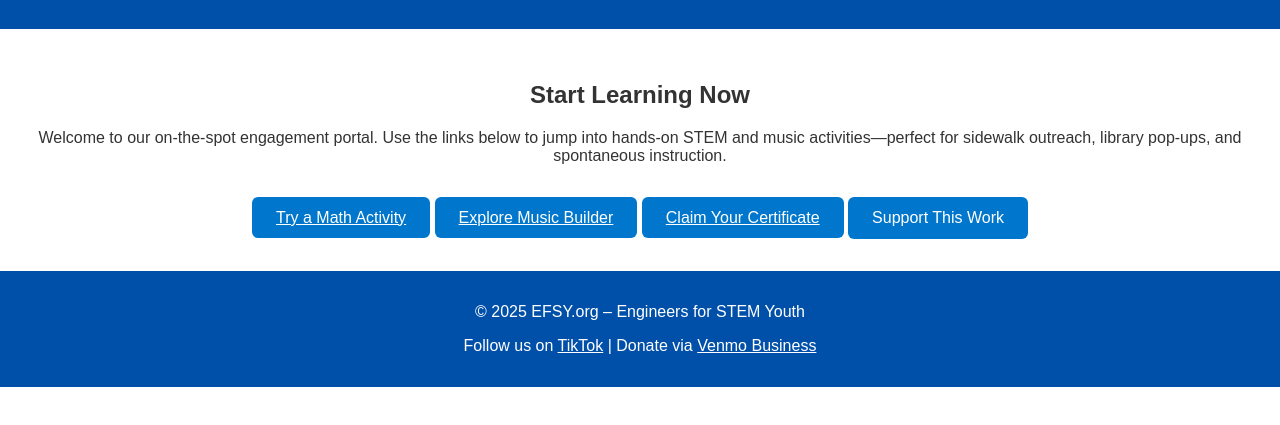
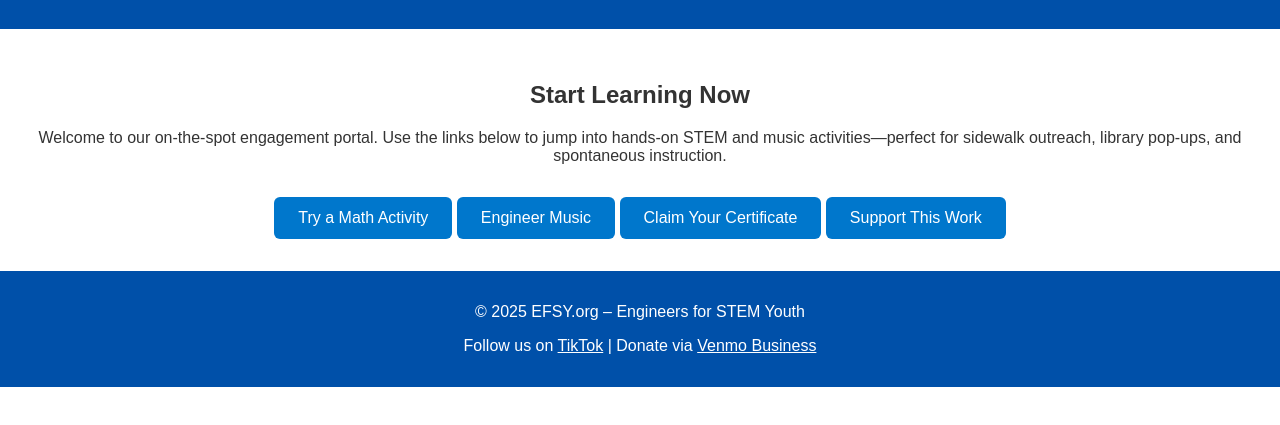
Before and after one commit to efsydotorg/Ms-Renee-s-Educational, a plain HTML site: page engage.html in a window 1280 px wide. Shown: the part 117-542 px from the top of the page. Drawn offline with Linux system fonts and the light colour scheme.

Commit message:
Update engage.html

```diff
--- a/engage.html
+++ b/engage.html
@@ -30,6 +30,8 @@
       cursor: pointer;
       font-size: 1em;
       margin-top: 1em;
+      display: inline-block;
+      text-decoration: none;
     }
     .modal {
       display: none;
@@ -74,7 +76,7 @@
     <h2>Start Learning Now</h2>
     <p>Welcome to our on-the-spot engagement portal. Use the links below to jump into hands-on STEM and music activities—perfect for sidewalk outreach, library pop-ups, and spontaneous instruction.</p>
     <a href="https://efsydotorg.github.io/Ms-Renee-s-Educational/math-activity.html" class="button">Try a Math Activity</a>
-    <a href="https://efsydotorg.github.io/Ms-Renee-s-Educational/music-builder.html" class="button">Explore Music Builder</a>
+    <a href="https://efsydotorg.github.io/Ms-Renee-s-Educational/music-builder.html" class="button">Engineer Music</a>
     <a href="https://efsydotorg.github.io/Ms-Renee-s-Educational/certificate.html" class="button">Claim Your Certificate</a>
     <button class="button" onclick="openModal()">Support This Work</button>
   </section>
@@ -90,7 +92,7 @@
 
   <footer>
     <p>&copy; 2025 EFSY.org – Engineers for STEM Youth</p>
-    <p>Follow us on <a href="https://www.tiktok.com/@efsydotorg" target="_blank" style="color: white;">TikTok</a> | Donate via <a href="https://venmo.com/u/EFSYorg" target="_blank" style="color: white;">Venmo Business</a></p>
+    <p>Follow us on <a href="https://www.tiktok.com/@efsydotorg" target="_blank" style="color: white;">TikTok</a> | Donate via <a href="https://venmo.com/u/msreneeeducationalservices" target="_blank" style="color: white;">Venmo Business</a></p>
   </footer>
 
   <script>
```
